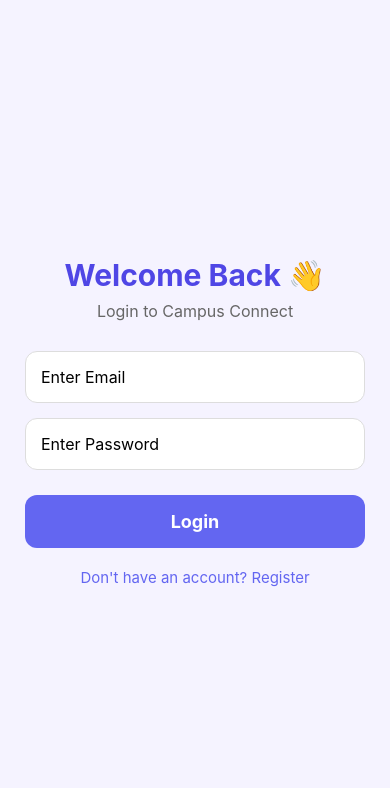
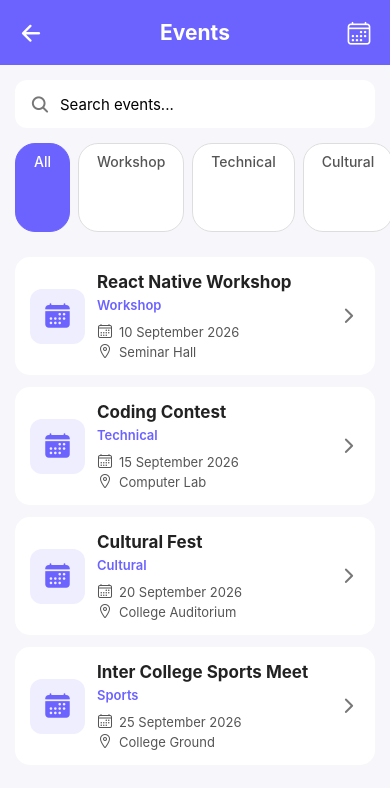
Before and after one commit to MarellaTriveni/campus-connect, a React Native app: screen /Event in a window 390 px wide. Shown: the top 788 px of the page. Built offline with nearby package versions, Linux system fonts and the light colour scheme.

Commit message:
Day 27: Add Event Management Feature

```diff
--- a/navigation/AppNavigator.js
+++ b/navigation/AppNavigator.js
@@ -8,6 +8,7 @@
 import SavedScreen from "../screens/SavedScreen";
 import NotificationScreen from "../screens/NotificationScreen";
 import NoticeScreen  from "../screens/NoticeScreen";
+import EventScreen from "../screens/EventScreen";
 
 
 const Stack = createNativeStackNavigator();
@@ -49,6 +50,10 @@
         name="Notices"
         component={NoticeScreen}
       />
+      <Stack.Screen
+       name="Event"
+       component={EventScreen}
+       />
     </Stack.Navigator>
   );
 }
--- a/screens/EventScreen.js
+++ b/screens/EventScreen.js
@@ -3,92 +3,66 @@
   View,
   Text,
   StyleSheet,
-  ScrollView,
+  TextInput,
   TouchableOpacity,
-  TextInput,
+  FlatList,
   Alert,
 } from "react-native";
-
 import { Ionicons } from "@expo/vector-icons";
 
-export default function EventScreen() {
-  const [searchText, setSearchText] = useState("");
+const EventScreen = ({ navigation }) => {
+  const [search, setSearch] = useState("");
   const [selectedCategory, setSelectedCategory] = useState("All");
 
-  const events = [
+  const categories = ["All", "Workshop", "Technical", "Cultural", "Sports"];
+
+  const [events] = useState([
     {
-      id: 1,
-      title: "Technical Fest",
-      date: "September 5, 2026",
+      id: "1",
+      title: "React Native Workshop",
+      category: "Workshop",
+      date: "10 September 2026",
       time: "10:00 AM",
-      location: "College Auditorium",
-      category: "Technical",
-      icon: "laptop-outline",
+      venue: "Seminar Hall",
       description:
-        "A technical festival with coding, project exhibitions and technical activities.",
+        "Learn the basics of React Native and build mobile applications.",
     },
     {
-      id: 2,
+      id: "2",
       title: "Coding Contest",
-      date: "September 10, 2026",
+      category: "Technical",
+      date: "15 September 2026",
       time: "11:00 AM",
-      location: "Computer Lab",
-      category: "Technical",
-      icon: "code-slash-outline",
+      venue: "Computer Lab",
       description:
-        "Test your programming skills by participating in the coding contest.",
+        "Participate in a coding contest and improve your programming skills.",
     },
     {
-      id: 3,
-      title: "Cultural Event",
-      date: "September 15, 2026",
-      time: "2:00 PM",
-      location: "College Ground",
+      id: "3",
+      title: "Cultural Fest",
       category: "Cultural",
-      icon: "musical-notes-outline",
+      date: "20 September 2026",
+      time: "5:00 PM",
+      venue: "College Auditorium",
       description:
-        "Enjoy music, dance and cultural performances by students.",
+        "Enjoy music, dance and other cultural activities.",
     },
     {
-      id: 4,
-      title: "Sports Meet",
-      date: "September 20, 2026",
+      id: "4",
+      title: "Inter College Sports Meet",
+      category: "Sports",
+      date: "25 September 2026",
       time: "9:00 AM",
-      location: "Sports Ground",
-      category: "Sports",
-      icon: "football-outline",
+      venue: "College Ground",
       description:
-        "Annual sports meet with different games and competitions.",
+        "Participate in different sports competitions.",
     },
-    {
-      id: 5,
-      title: "Career Guidance",
-      date: "September 25, 2026",
-      time: "10:30 AM",
-      location: "Seminar Hall",
-      category: "Career",
-      icon: "briefcase-outline",
-      description:
-        "Career guidance session to help students understand job opportunities.",
-    },
-  ];
-
-  const categories = [
-    "All",
-    "Technical",
-    "Cultural",
-    "Sports",
-    "Career",
-  ];
+  ]);
 
   const filteredEvents = events.filter((event) => {
     const matchesSearch =
-      event.title
-        .toLowerCase()
-        .includes(searchText.toLowerCase()) ||
-      event.description
-        .toLowerCase()
-        .includes(searchText.toLowerCase());
+      event.title.toLowerCase().includes(search.toLowerCase()) ||
+      event.description.toLowerCase().includes(search.toLowerCase());
 
     const matchesCategory =
       selectedCategory === "All" ||
@@ -100,304 +74,190 @@
   const showEventDetails = (event) => {
     Alert.alert(
       event.title,
-      `📅 Date: ${event.date}\n\n` +
-        `⏰ Time: ${event.time}\n\n` +
-        `📍 Location: ${event.location}\n\n` +
-        `🏷️ Category: ${event.category}\n\n` +
-        `${event.description}`,
-      [{ text: "OK" }]
+      `Category: ${event.category}\n\nDate: ${event.date}\nTime: ${event.time}\nVenue: ${event.venue}\n\n${event.description}`,
+      [
+        {
+          text: "Register",
+          onPress: () =>
+            Alert.alert(
+              "Registration",
+              `You have registered for ${event.title}`
+            ),
+        },
+        {
+          text: "Close",
+          style: "cancel",
+        },
+      ]
     );
   };
+
+  const renderEvent = ({ item }) => (
+    <TouchableOpacity
+      style={styles.eventCard}
+      onPress={() => showEventDetails(item)}
+    >
+      <View style={styles.iconBox}>
+        <Ionicons name="calendar" size={28} color="#6C63FF" />
+      </View>
+
+      <View style={styles.eventContent}>
+        <Text style={styles.eventTitle}>{item.title}</Text>
+
+        <Text style={styles.category}>
+          {item.category}
+        </Text>
+
+        <View style={styles.infoRow}>
+          <Ionicons name="calendar-outline" size={16} color="#555" />
+          <Text style={styles.infoText}>{item.date}</Text>
+        </View>
+
+        <View style={styles.infoRow}>
+          <Ionicons name="location-outline" size={16} color="#555" />
+          <Text style={styles.infoText}>{item.venue}</Text>
+        </View>
+      </View>
+
+      <Ionicons
+        name="chevron-forward"
+        size={22}
+        color="#777"
+      />
+    </TouchableOpacity>
+  );
 
   return (
     <View style={styles.container}>
 
       {/* Header */}
       <View style={styles.header}>
-        <View>
-          <Text style={styles.smallTitle}>
-            Campus Connect
-          </Text>
+        <TouchableOpacity onPress={() => navigation.goBack()}>
+          <Ionicons name="arrow-back" size={26} color="white" />
+        </TouchableOpacity>
 
-          <Text style={styles.headerTitle}>
-            Events 📅
-          </Text>
+        <Text style={styles.headerTitle}>Events</Text>
+
+        <Ionicons name="calendar-outline" size={26} color="white" />
       </View>
-
-        <View style={styles.headerIcon}>
-          <Ionicons
-            name="calendar"
-            size={27}
-            color="#6C63FF"
-          />
-        </View>
-      </View>
-
-      <ScrollView
-        showsVerticalScrollIndicator={false}
-        contentContainerStyle={styles.content}
-      >
 
       {/* Search */}
       <View style={styles.searchBox}>
-          <Ionicons
-            name="search-outline"
-            size={22}
-            color="#777"
-          />
+        <Ionicons name="search" size={20} color="#777" />
 
         <TextInput
           style={styles.searchInput}
           placeholder="Search events..."
-            placeholderTextColor="#999"
-            value={searchText}
-            onChangeText={setSearchText}
+          value={search}
+          onChangeText={setSearch}
         />
-
-          {searchText.length > 0 && (
-            <TouchableOpacity
-              onPress={() => setSearchText("")}
-            >
-              <Ionicons
-                name="close-circle"
-                size={21}
-                color="#777"
-              />
-            </TouchableOpacity>
-          )}
       </View>
 
       {/* Categories */}
-        <Text style={styles.categoryTitle}>
-          Event Categories
-        </Text>
-
-        <ScrollView
+      <FlatList
         horizontal
         showsHorizontalScrollIndicator={false}
-          style={styles.categoryScroll}
-        >
-          {categories.map((category) => (
+        data={categories}
+        keyExtractor={(item) => item}
+        contentContainerStyle={styles.categoryList}
+        renderItem={({ item }) => (
           <TouchableOpacity
-              key={category}
             style={[
               styles.categoryButton,
-                selectedCategory === category &&
+              selectedCategory === item &&
                 styles.selectedCategory,
             ]}
-              onPress={() =>
-                setSelectedCategory(category)
-              }
+            onPress={() => setSelectedCategory(item)}
           >
             <Text
               style={[
                 styles.categoryText,
-                  selectedCategory === category &&
+                selectedCategory === item &&
                   styles.selectedCategoryText,
               ]}
             >
-                {category}
+              {item}
             </Text>
           </TouchableOpacity>
-          ))}
-        </ScrollView>
-
-        {/* Result */}
-        <View style={styles.resultRow}>
-          <Text style={styles.sectionTitle}>
-            Upcoming Events
-          </Text>
-
-          <Text style={styles.resultCount}>
-            {filteredEvents.length} found
-          </Text>
-        </View>
-
-        {/* Event Cards */}
-        {filteredEvents.length > 0 ? (
-          filteredEvents.map((event) => (
-            <TouchableOpacity
-              key={event.id}
-              style={styles.eventCard}
-              activeOpacity={0.8}
-              onPress={() =>
-                showEventDetails(event)
-              }
-            >
-
-              {/* Event Icon */}
-              <View style={styles.iconBox}>
-                <Ionicons
-                  name={event.icon}
-                  size={28}
-                  color="#6C63FF"
-                />
-              </View>
-
-              {/* Event Content */}
-              <View style={styles.eventContent}>
-
-                <View style={styles.titleRow}>
-                  <Text style={styles.eventTitle}>
-                    {event.title}
-                  </Text>
-
-                  <View style={styles.badge}>
-                    <Text style={styles.badgeText}>
-                      {event.category}
-                    </Text>
-                  </View>
-                </View>
-
-                <View style={styles.infoRow}>
-                  <Ionicons
-                    name="calendar-outline"
-                    size={14}
-                    color="#777"
+        )}
       />
 
-                  <Text style={styles.infoText}>
-                    {event.date}
-                  </Text>
-                </View>
-
-                <View style={styles.infoRow}>
-                  <Ionicons
-                    name="location-outline"
-                    size={14}
-                    color="#777"
-                  />
-
-                  <Text style={styles.infoText}>
-                    {event.location}
-                  </Text>
-                </View>
-
-              </View>
-
-              <Ionicons
-                name="chevron-forward"
-                size={21}
-                color="#999"
-              />
-
-            </TouchableOpacity>
-          ))
-        ) : (
+      {/* Events */}
+      <FlatList
+        data={filteredEvents}
+        keyExtractor={(item) => item.id}
+        renderItem={renderEvent}
+        contentContainerStyle={styles.eventList}
+        ListEmptyComponent={
           <View style={styles.emptyBox}>
             <Ionicons
               name="calendar-outline"
-              size={50}
+              size={60}
               color="#aaa"
             />
-
-            <Text style={styles.emptyTitle}>
-              No Events Found
-            </Text>
-
             <Text style={styles.emptyText}>
-              Try another search or category.
+              No events found
             </Text>
           </View>
-        )}
-
-        {/* Information */}
-        <View style={styles.infoBox}>
-          <Ionicons
-            name="information-circle-outline"
-            size={23}
-            color="#6C63FF"
+        }
       />
-
-          <Text style={styles.infoBoxText}>
-            Tap an event to view complete details.
-          </Text>
-        </View>
-
-      </ScrollView>
     </View>
   );
-}
+};
+
+export default EventScreen;
 
 const styles = StyleSheet.create({
   container: {
     flex: 1,
-    backgroundColor: "#F5F6FA",
+    backgroundColor: "#F7F7FB",
   },
 
   header: {
+    height: 65,
     backgroundColor: "#6C63FF",
-    paddingTop: 50,
-    paddingBottom: 22,
-    paddingHorizontal: 20,
     flexDirection: "row",
+    alignItems: "center",
     justifyContent: "space-between",
-    alignItems: "center",
-  },
-
-  smallTitle: {
-    color: "#E5E3FF",
-    fontSize: 13,
+    paddingHorizontal: 18,
   },
 
   headerTitle: {
-    color: "#FFFFFF",
-    fontSize: 28,
+    color: "white",
+    fontSize: 21,
     fontWeight: "bold",
-    marginTop: 3,
-  },
-
-  headerIcon: {
-    width: 52,
-    height: 52,
-    borderRadius: 26,
-    backgroundColor: "#FFFFFF",
-    alignItems: "center",
-    justifyContent: "center",
-  },
-
-  content: {
-    padding: 16,
-    paddingBottom: 40,
   },
 
   searchBox: {
-    height: 52,
-    backgroundColor: "#FFFFFF",
-    borderRadius: 14,
+    backgroundColor: "white",
+    margin: 15,
+    borderRadius: 12,
+    paddingHorizontal: 15,
+    height: 48,
     flexDirection: "row",
     alignItems: "center",
-    paddingHorizontal: 15,
-    elevation: 3,
-    marginBottom: 20,
+    elevation: 2,
   },
 
   searchInput: {
     flex: 1,
+    marginLeft: 10,
     fontSize: 15,
-    color: "#333",
-    marginLeft: 10,
   },
 
-  categoryTitle: {
-    fontSize: 17,
-    fontWeight: "bold",
-    color: "#333",
-    marginBottom: 10,
-  },
-
-  categoryScroll: {
-    marginBottom: 20,
+  categoryList: {
+    paddingHorizontal: 15,
+    paddingBottom: 10,
   },
 
   categoryButton: {
-    paddingHorizontal: 17,
+    paddingHorizontal: 18,
     paddingVertical: 9,
     borderRadius: 20,
-    backgroundColor: "#FFFFFF",
-    marginRight: 10,
+    backgroundColor: "white",
+    marginRight: 8,
     borderWidth: 1,
-    borderColor: "#DDD",
+    borderColor: "#ddd",
   },
 
   selectedCategory: {
@@ -406,50 +266,35 @@
   },
 
   categoryText: {
-    fontSize: 13,
-    color: "#666",
-    fontWeight: "600",
+    color: "#555",
+    fontWeight: "500",
   },
 
   selectedCategoryText: {
-    color: "#FFFFFF",
+    color: "white",
   },
 
-  resultRow: {
-    flexDirection: "row",
-    justifyContent: "space-between",
-    alignItems: "center",
-    marginBottom: 12,
-  },
-
-  sectionTitle: {
-    fontSize: 20,
-    fontWeight: "bold",
-    color: "#333",
-  },
-
-  resultCount: {
-    fontSize: 12,
-    color: "#777",
+  eventList: {
+    padding: 15,
   },
 
   eventCard: {
-    backgroundColor: "#FFFFFF",
-    borderRadius: 17,
+    backgroundColor: "white",
+    borderRadius: 15,
     padding: 15,
+    marginBottom: 12,
     flexDirection: "row",
     alignItems: "center",
-    marginBottom: 12,
     elevation: 2,
   },
 
   iconBox: {
-    width: 52,
-    height: 52,
-    borderRadius: 15,
-    backgroundColor: "#EEEDFF",
+    width: 55,
+    height: 55,
+    borderRadius: 12,
+    backgroundColor: "#EEEEFF",
+    justifyContent: "center",
     alignItems: "center",
-    justifyContent: "center",
     marginRight: 12,
   },
 
@@ -457,79 +302,40 @@
     flex: 1,
   },
 
-  titleRow: {
-    flexDirection: "row",
-    alignItems: "center",
-    marginBottom: 6,
+  eventTitle: {
+    fontSize: 17,
+    fontWeight: "bold",
+    color: "#222",
+    marginBottom: 5,
   },
 
-  eventTitle: {
-    flex: 1,
-    fontSize: 15,
-    fontWeight: "bold",
-    color: "#333",
-  },
-
-  badge: {
-    backgroundColor: "#EEEDFF",
-    paddingHorizontal: 7,
-    paddingVertical: 4,
-    borderRadius: 8,
-    marginLeft: 5,
-  },
-
-  badgeText: {
+  category: {
     color: "#6C63FF",
-    fontSize: 9,
-    fontWeight: "bold",
+    fontSize: 13,
+    fontWeight: "600",
+    marginBottom: 7,
   },
 
   infoRow: {
     flexDirection: "row",
     alignItems: "center",
-    marginTop: 4,
+    marginTop: 3,
   },
 
   infoText: {
-    fontSize: 11,
-    color: "#888",
-    marginLeft: 5,
+    marginLeft: 6,
+    color: "#555",
+    fontSize: 13,
   },
 
   emptyBox: {
-    backgroundColor: "#FFFFFF",
-    borderRadius: 18,
-    padding: 35,
     alignItems: "center",
-    marginTop: 10,
-  },
-
-  emptyTitle: {
-    fontSize: 18,
-    fontWeight: "bold",
-    color: "#555",
-    marginTop: 12,
+    marginTop: 80,
   },
 
   emptyText: {
-    fontSize: 13,
-    color: "#999",
-    marginTop: 5,
-  },
-
-  infoBox: {
-    backgroundColor: "#EEEDFF",
-    borderRadius: 14,
-    padding: 14,
-    flexDirection: "row",
-    alignItems: "center",
-    marginTop: 8,
-  },
-
-  infoBoxText: {
-    flex: 1,
-    fontSize: 12,
-    color: "#666",
-    marginLeft: 9,
+    marginTop: 10,
+    fontSize: 16,
+    color: "#777",
   },
 });
--- a/screens/HomeScreen.js
+++ b/screens/HomeScreen.js
@@ -67,6 +67,11 @@
           style={styles.notificationButton}
           onPress={() => openScreen("Notifications")}
         >
+          <TouchableOpacity
+            onPress={() => navigation.navigate("Event")}
+          >
+            <Text>Events</Text>
+          </TouchableOpacity>
           <Ionicons
             name="notifications-outline"
             size={26}
```
Lines whose indentation alone changed are shown as unchanged.
